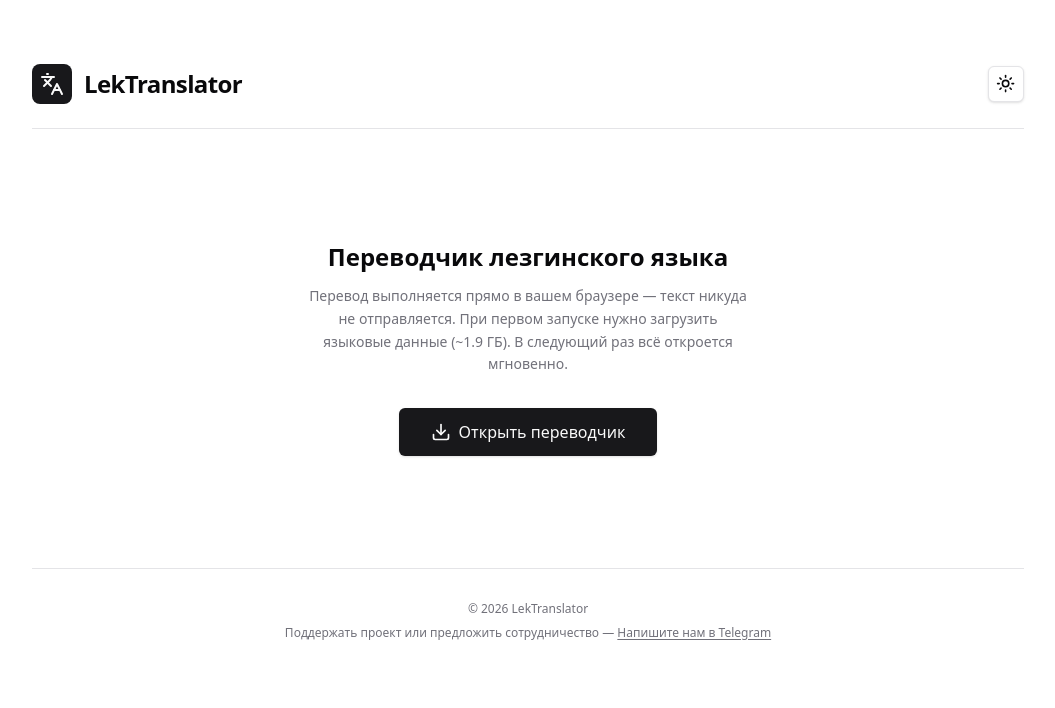
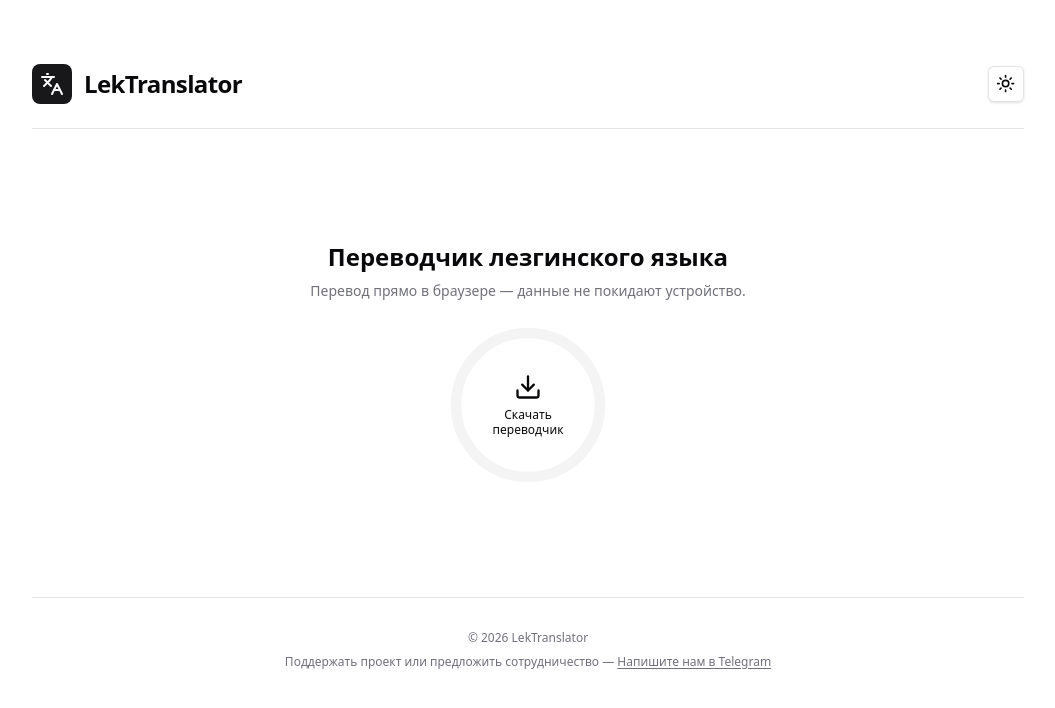
Before and after one commit to leks-forever/web-translator, a React (Vite) app: page / in a window 1280 px wide. Shown: the top 708 px of the page, without its empty margins (112-1167 px from the left). Built offline with nearby package versions, Linux system fonts and the light colour scheme.

Commit message:
Redesign download gate: ring-first VPN style, cancel button, fix 0 MB flash

```diff
--- a/src/App.tsx
+++ b/src/App.tsx
@@ -13,6 +13,7 @@ const RING_CIRCUMFERENCE = 2 * Math.PI * RING_RADIUS;
 
 export default function App() {
   const [modelState, setModelState] = useState<ModelState>('idle');
+  const [workerVersion, setWorkerVersion] = useState(0);
   const [sourceText, setSourceText] = useState('');
   const [targetText, setTargetText] = useState('');
   const [sourceLang, setSourceLang] = useState('rus_Cyrl');
@@ -34,6 +35,7 @@ export default function App() {
   const loadedMB = (totalLoaded / 1e6).toFixed(0);
   const totalMB = totalBytes > 0 ? (totalBytes / 1e6).toFixed(0) : null;
   const ringOffset = RING_CIRCUMFERENCE * (1 - overallPercent / 100);
+  const hasProgress = totalLoaded > 0;
 
   useEffect(() => {
     worker.current = new Worker(new URL('./worker.ts?v=8', import.meta.url), {
@@ -66,7 +68,7 @@ export default function App() {
         setIsTranslating(false);
       } else if (status === 'error') {
         setIsTranslating(false);
-        if (modelState === 'downloading') setModelState('idle');
+        setModelState('idle');
         console.error(error);
       }
     };
@@ -74,13 +76,19 @@ export default function App() {
     return () => {
       worker.current?.terminate();
     };
-  }, []);
+  }, [workerVersion]);
 
   const handleLoadModel = useCallback(() => {
     if (!worker.current) return;
     setModelState('downloading');
     setProgressItems({});
     worker.current.postMessage({ type: 'load' });
+  }, []);
+
+  const handleCancel = useCallback(() => {
+    setModelState('idle');
+    setProgressItems({});
+    setWorkerVersion(v => v + 1);
   }, []);
 
   const handleTranslate = useCallback(() => {
@@ -125,56 +133,68 @@ export default function App() {
 
         {/* Download gate */}
         {modelState !== 'ready' && (
-          <div className="flex flex-col items-center justify-center py-16 gap-8 animate-in fade-in duration-500">
-            <div className="text-center space-y-3 max-w-md">
+          <div className="flex flex-col items-center justify-center py-16 gap-6 animate-in fade-in duration-500">
+            <div className="text-center space-y-2">
               <h2 className="text-2xl font-semibold">Переводчик лезгинского языка</h2>
-              <p className="text-muted-foreground text-sm leading-relaxed">
-                Перевод выполняется прямо в вашем браузере — текст никуда не отправляется.
-                При первом запуске нужно загрузить языковые данные (~1.9 ГБ).
-                В следующий раз всё откроется мгновенно.
+              <p className="text-muted-foreground text-sm">
+                Перевод прямо в браузере — данные не покидают устройство.
               </p>
             </div>
 
+            {/* Ring — always visible */}
+            <div className="relative w-40 h-40">
+              <svg className="w-full h-full -rotate-90" viewBox="0 0 120 120">
+                <circle
+                  cx="60" cy="60" r={RING_RADIUS}
+                  fill="none" strokeWidth="8"
+                  className="stroke-muted"
+                />
+                {modelState === 'downloading' && (
+                  <circle
+                    cx="60" cy="60" r={RING_RADIUS}
+                    fill="none" strokeWidth="8" strokeLinecap="round"
+                    className="stroke-primary transition-all duration-500"
+                    strokeDasharray={RING_CIRCUMFERENCE}
+                    strokeDashoffset={ringOffset}
+                  />
+                )}
+              </svg>
+
+              <div className="absolute inset-0 flex flex-col items-center justify-center gap-1">
                 {modelState === 'idle' && (
-              <Button size="lg" className="gap-2 h-12 px-8 text-base" onClick={handleLoadModel}>
-                <Download className="w-5 h-5" />
-                Открыть переводчик
-              </Button>
+                  <button
+                    onClick={handleLoadModel}
+                    className="flex flex-col items-center gap-1.5 hover:opacity-70 active:scale-95 transition-all"
+                  >
+                    <Download className="w-7 h-7" />
+                    <span className="text-xs font-medium leading-tight text-center">Скачать<br/>переводчик</span>
+                  </button>
                 )}
 
                 {modelState === 'downloading' && (
-              <div className="flex flex-col items-center gap-4">
-                <div className="relative w-36 h-36">
-                  <svg className="w-full h-full -rotate-90" viewBox="0 0 120 120">
-                    <circle
-                      cx="60" cy="60" r={RING_RADIUS}
-                      fill="none"
-                      strokeWidth="8"
-                      className="stroke-muted"
-                    />
-                    <circle
-                      cx="60" cy="60" r={RING_RADIUS}
-                      fill="none"
-                      strokeWidth="8"
-                      strokeLinecap="round"
-                      className="stroke-primary transition-all duration-300"
-                      strokeDasharray={RING_CIRCUMFERENCE}
-                      strokeDashoffset={ringOffset}
-                    />
-                  </svg>
-                  <div className="absolute inset-0 flex flex-col items-center justify-center">
-                    <span className="text-xl font-bold tabular-nums">{loadedMB}</span>
+                  <>
+                    {hasProgress ? (
+                      <>
+                        <span className="text-2xl font-bold tabular-nums leading-none">{loadedMB}</span>
                         <span className="text-xs text-muted-foreground">
                           {totalMB ? `из ${totalMB} МБ` : 'МБ'}
                         </span>
+                      </>
+                    ) : (
+                      <Loader2 className="w-7 h-7 animate-spin text-muted-foreground" />
+                    )}
+                  </>
+                )}
               </div>
             </div>
-                <p className="text-sm text-muted-foreground text-center max-w-xs">
-                  Загружаем языковые данные… Не закрывайте вкладку.
-                  <br />
-                  <span className="text-xs">После этого переводчик запустится сразу.</span>
-                </p>
-              </div>
+
+            {modelState === 'downloading' && (
+              <button
+                onClick={handleCancel}
+                className="text-xs text-muted-foreground hover:text-foreground transition-colors underline underline-offset-2"
+              >
+                Отмена
+              </button>
             )}
           </div>
         )}
```
Lines whose indentation alone changed are shown as unchanged.
